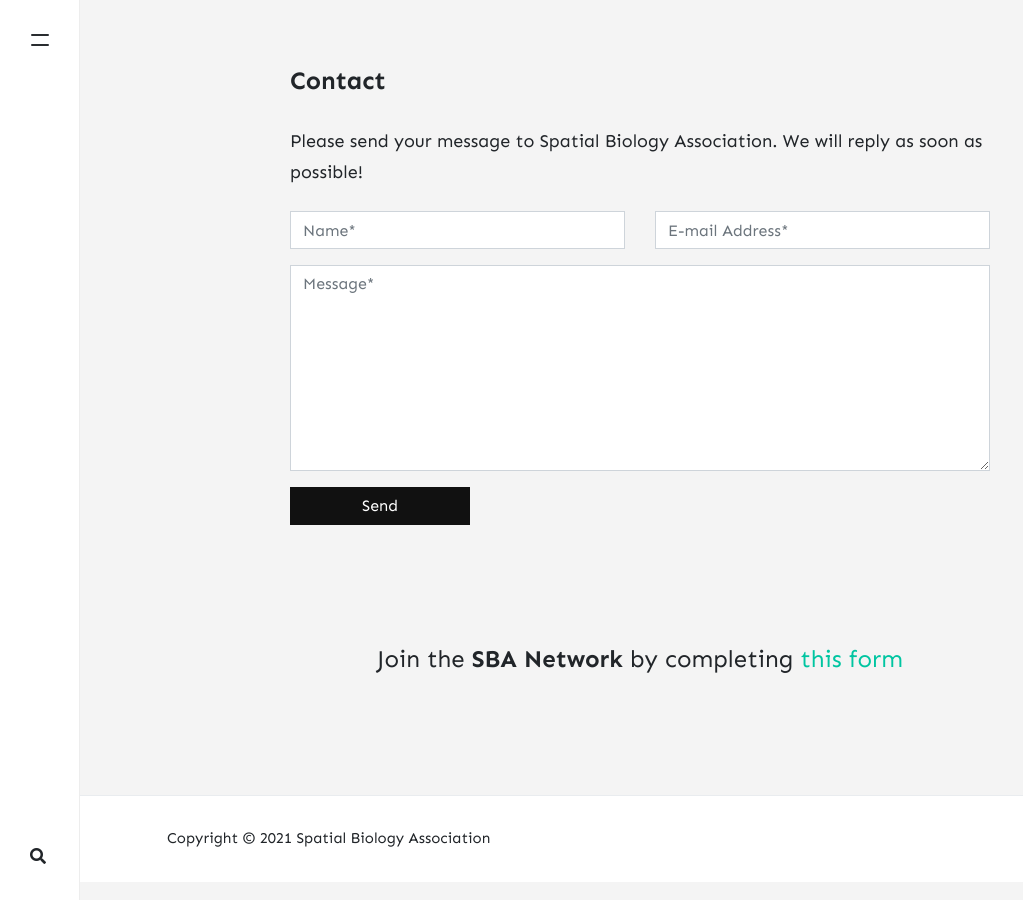
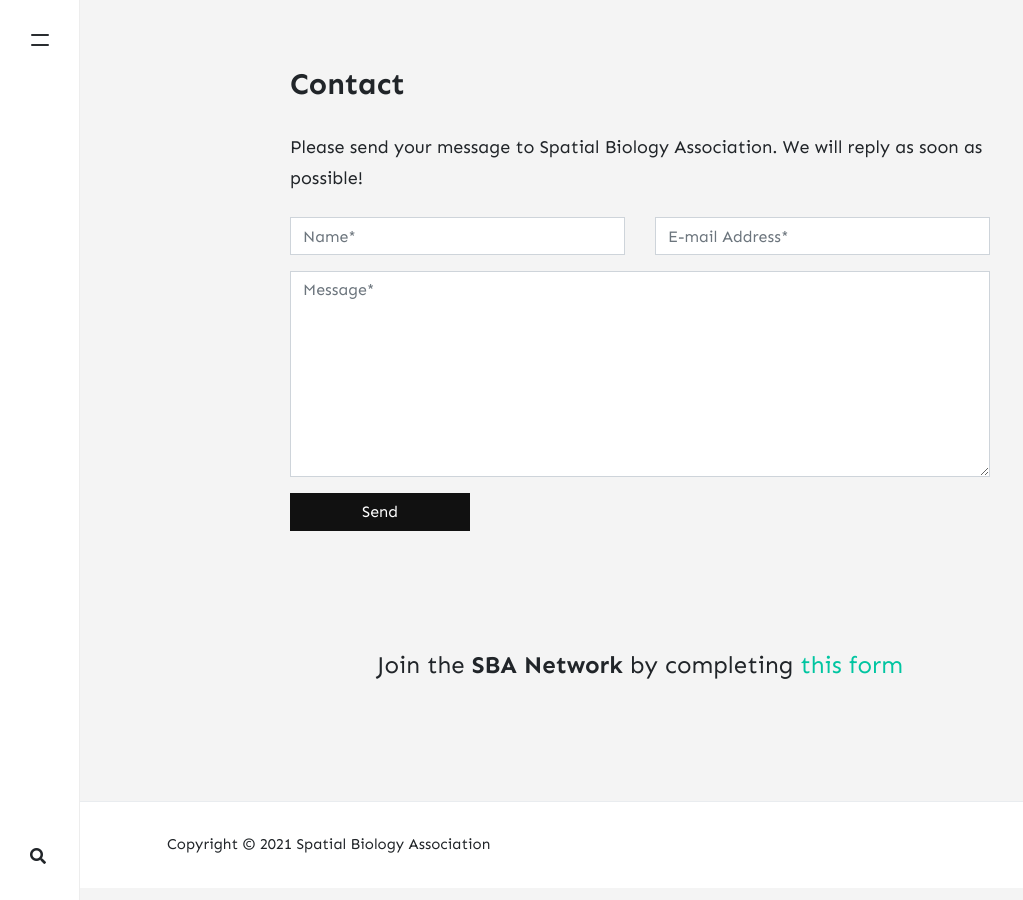
Before and after one commit to vis-image-management/website, a Jekyll site: the page built from _pages/contact.md, in a window 1280 px wide. Shown: the whole page, without its empty margins (0-1023 px from the left). Built offline with Jekyll 4.4.1, drawn with Linux system fonts in a browser that asks for light colours; nearby versions of some CDN libraries; comment, search, counter and statistics services are not loaded.

Commit message:
font size

```diff
--- a/assets/css/theme.scss
+++ b/assets/css/theme.scss
@@ -410,7 +410,7 @@ img, img:hover {
     margin-right: auto;
 }
 .posttitle {
-    font-size:25px;
+    font-size:30px;
     font-weight:700;
     line-height:1.2;
 }
@@ -642,7 +642,7 @@ body.active-side {
 }
 @media (max-width: 768px) {
     .posttitle {
-        font-size:17px;
+        font-size:22px;
     }
     .blog-grid-container {
         grid-template-columns: 1fr;
```
